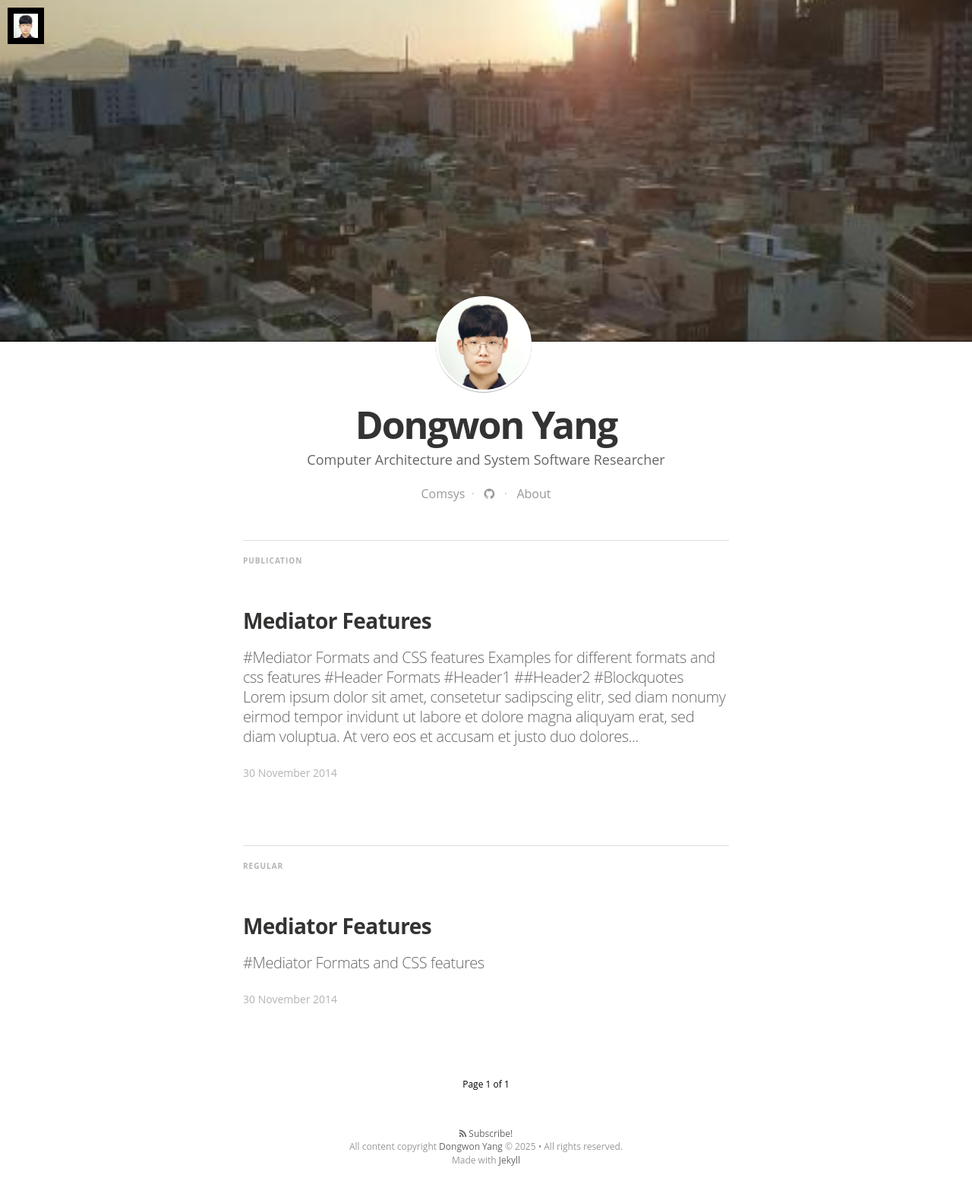
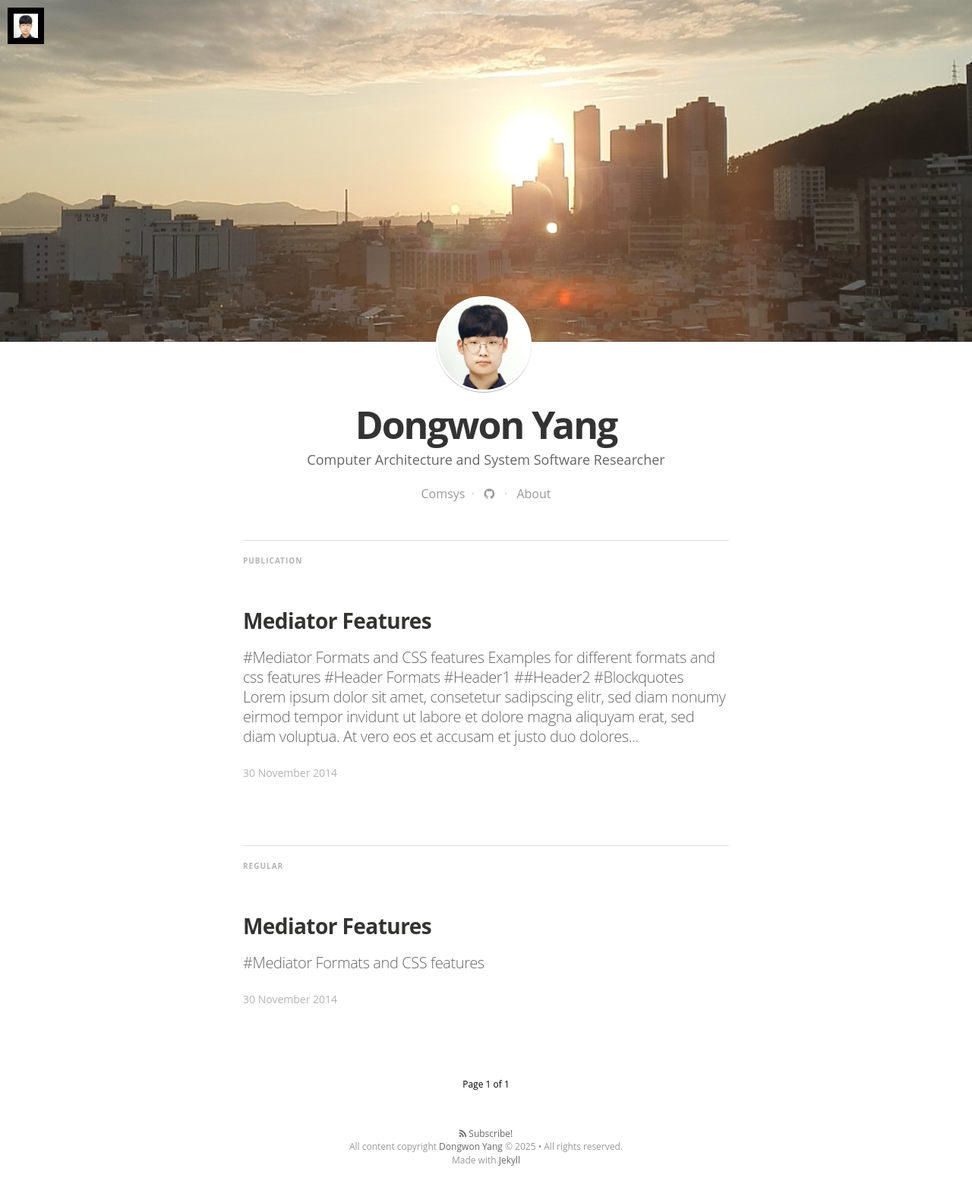
Before and after one commit to yang2919/yang2919.github.io, a Jekyll site: the page built from index.html, in a window 1280 px wide. Shown: the whole page at 76% size. Built offline with Jekyll 4.4.1, drawn with Linux system fonts in a browser that asks for light colours; nearby versions of some CDN libraries; some web fonts are replaced; the list of posts is cut into pages by our own code.

Commit message:
update contents

```diff
--- a/_config.yml
+++ b/_config.yml
@@ -14,7 +14,7 @@
 float_logo: true # true, false (default)
 
 # blog cover
-cover: "/assets/images/cover.jpeg"
+cover: "/assets/images/cover.jpg"
 
 name: 'Dongwon Yang'
 author: 'Dongwon Yang'
--- a/_posts/LCTES_2025.markdown
+++ b/_posts/LCTES_2025.markdown
@@ -6,7 +6,7 @@
 tags: featured
 image: /assets/article_images/2014-08-29-welcome-to-jekyll/desktop.JPG
 ---
-SSFFT: Energy-Efficient Selective Scaling for Fast Fourier Transform in Embedded GPUs
+#SSFFT: Energy-Efficient Selective Scaling for Fast Fourier Transform in Embedded GPUs
 Dongwon Yang, Jaebeom Jeon, Minseong Gil, Junsu Kim, Seondeok Kim, Gunjae Koo, Myung Kuk Yoon, and Yunho Oh
 The 26th ACM SIGPLAN/SIGBED International Conference on Languages, Compilers, and Tools for Embedded Systems (LCTES 2025), Seoul, Korea, 2025.
 
```
Also changed, not shown: assets/images/cover.jpeg (deleted), assets/images/cover.jpg (added), 1 other file.
